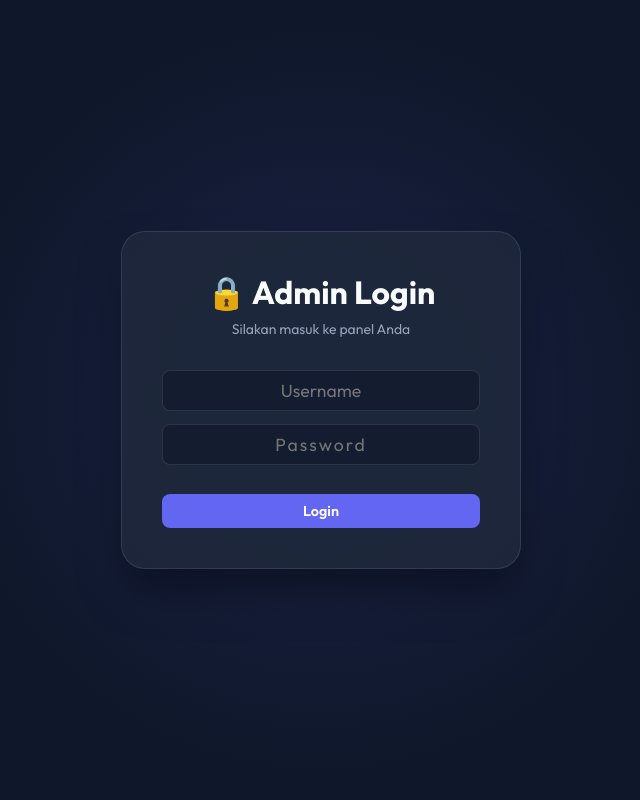
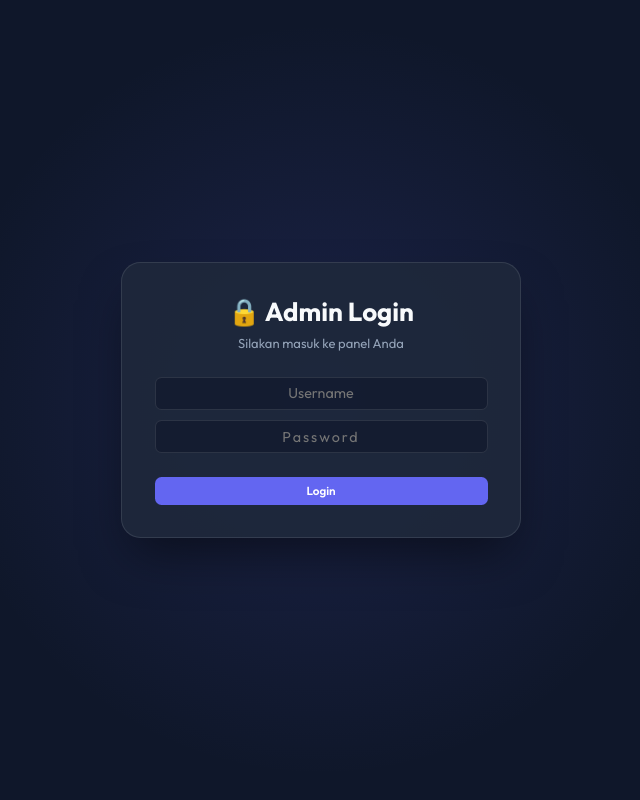
Before and after one commit to sidqyy/katalog, a PHP site: page /admin.php in a window 1280 px wide. Shown: the whole page, without its empty margins (319-959 px from the left). Run offline with PHP 8.4, Linux system fonts and the light colour scheme; data that the repository does not hold is empty.

Commit message:
fix: scale down layout using root font-size

```diff
--- a/admin.php
+++ b/admin.php
@@ -318,7 +318,8 @@ if ($is_logged_in) {
             --text-main: #f8fafc; --text-muted: #94a3b8; --danger: #ef4444; --success: #10b981; --warning: #f59e0b;
         }
         * { box-sizing: border-box; margin: 0; padding: 0; font-family: 'Outfit', sans-serif; }
-        body { background: var(--bg-color); color: var(--text-main); height: 100vh; overflow: hidden; font-size: 14px; }
+        html { font-size: 13px; }
+        body { background: var(--bg-color); color: var(--text-main); height: 100vh; overflow: hidden; }
 
         .login-wrapper { display: flex; justify-content: center; align-items: center; height: 100vh; background-image: radial-gradient(circle at 50% 50%, rgba(99, 102, 241, 0.15), transparent 50%); }
         .login-card { background: var(--surface); border: 1px solid var(--surface-border); border-radius: 1.5rem; padding: 2.5rem; width: 100%; max-width: 400px; text-align: center; box-shadow: 0 25px 50px -12px rgba(0, 0, 0, 0.5); }
```
